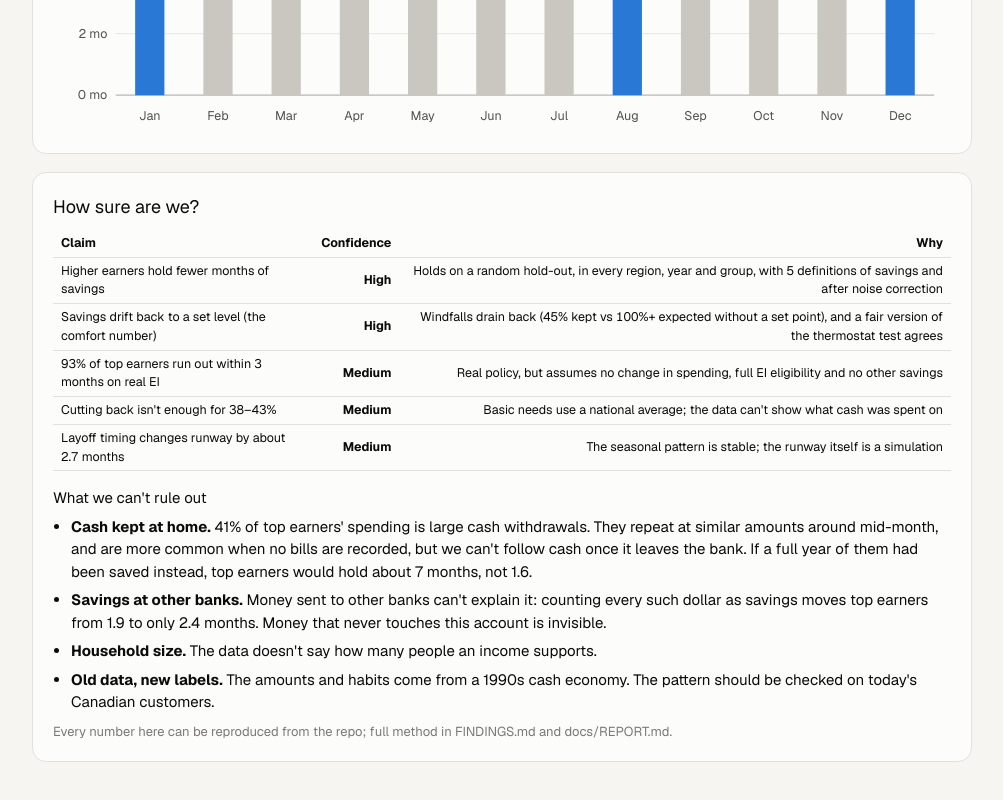
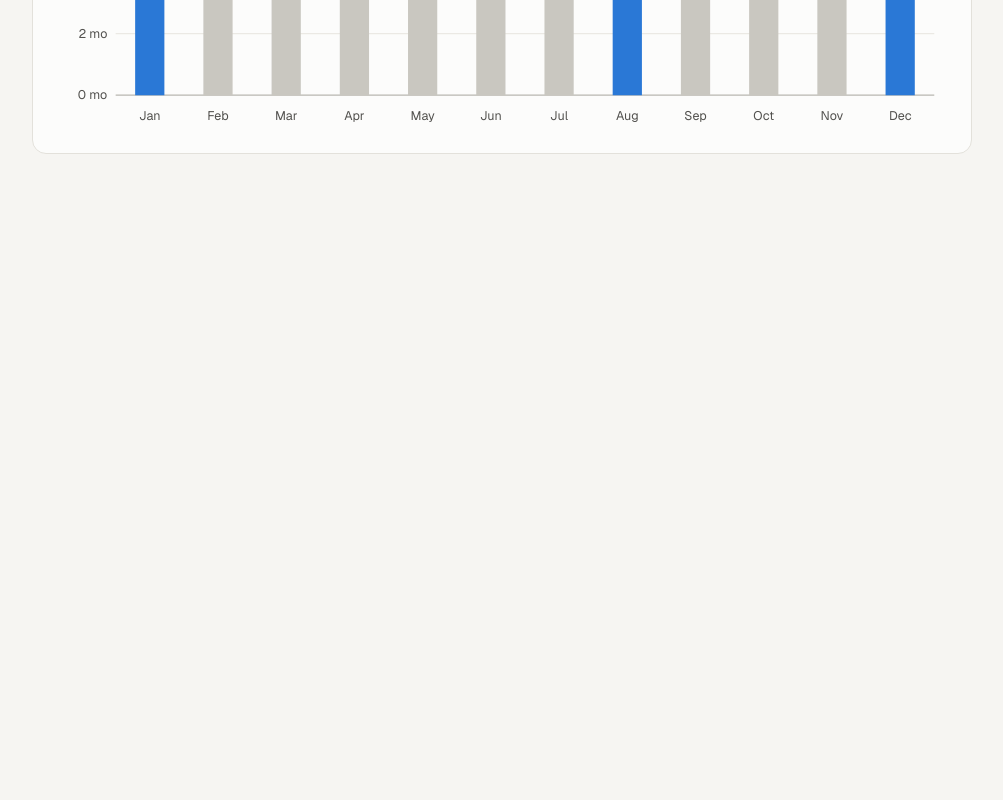
Before and after one commit to JawedJ/sheridan-datathon-2026, a Next.js app in the folder web/: page /findings in a window 1280 px wide. Shown: the part 2164-2964 px from the top of the page, without its empty margins (64-1067 px from the left). After the commit the page ends 2366 px from the top, so only its background shows below. Built offline with nearby package versions, Linux system fonts and the light colour scheme.

Commit message:
Findings page: remove How sure are we section
Co-Authored-By: Claude Opus 5.5 <noreply@anthropic.com>

```diff
--- a/web/src/app/findings/page.tsx
+++ b/web/src/app/findings/page.tsx
@@ -112,27 +112,6 @@ export default function FindingsPage() {
           tipFor={i => { const t = d.timing[i]; return <><b>Layoff starts in {t.month}</b><br />Median runway: <b>{t.runway.toFixed(1)} months</b><br />Worst month for {t.worst_share}% of customers</>; }} />
       </section>
 
-      <section className="card">
-        <h2 style={{ fontSize: 18, margin: 0 }}>How sure are we?</h2>
-        <table className="data" style={{ marginTop: 10 }}>
-          <thead><tr><th>Claim</th><th>Confidence</th><th>Why</th></tr></thead>
-          <tbody>
-            <tr><td>Higher earners hold fewer months of savings</td><td><b>High</b></td><td>Holds on a random hold-out, in every region, year and group, with 5 definitions of savings and after noise correction</td></tr>
-            <tr><td>Savings drift back to a set level (the comfort number)</td><td><b>High</b></td><td>Windfalls drain back (45% kept vs 100%+ expected without a set point), and a fair version of the thermostat test agrees</td></tr>
-            <tr><td>93% of top earners run out within 3 months on real EI</td><td><b>Medium</b></td><td>Real policy, but assumes no change in spending, full EI eligibility and no other savings</td></tr>
-            <tr><td>Cutting back isn&apos;t enough for 38–43%</td><td><b>Medium</b></td><td>Basic needs use a national average; the data can&apos;t show what cash was spent on</td></tr>
-            <tr><td>Layoff timing changes runway by about 2.7 months</td><td><b>Medium</b></td><td>The seasonal pattern is stable; the runway itself is a simulation</td></tr>
-          </tbody>
-        </table>
-        <h3 style={{ fontSize: 15, margin: "16px 0 4px" }}>What we can&apos;t rule out</h3>
-        <ul className="limits">
-          <li><b>Cash kept at home.</b> 41% of top earners&apos; spending is large cash withdrawals. They repeat at similar amounts around mid-month, and are more common when no bills are recorded, but we can&apos;t follow cash once it leaves the bank. If a full year of them had been saved instead, top earners would hold about 7 months, not 1.6.</li>
-          <li><b>Savings at other banks.</b> Money sent to other banks can&apos;t explain it: counting every such dollar as savings moves top earners from 1.9 to only 2.4 months. Money that never touches this account is invisible.</li>
-          <li><b>Household size.</b> The data doesn&apos;t say how many people an income supports.</li>
-          <li><b>Old data, new labels.</b> The amounts and habits come from a 1990s cash economy. The pattern should be checked on today&apos;s Canadian customers.</li>
-        </ul>
-        <p className="muted" style={{ margin: "8px 0 0" }}>Every number here can be reproduced from the repo; full method in FINDINGS.md and docs/REPORT.md.</p>
-      </section>
     </div>
   );
 }
```
Also changed, not shown: 1 other file (tests, documents, lock files or other folders).
